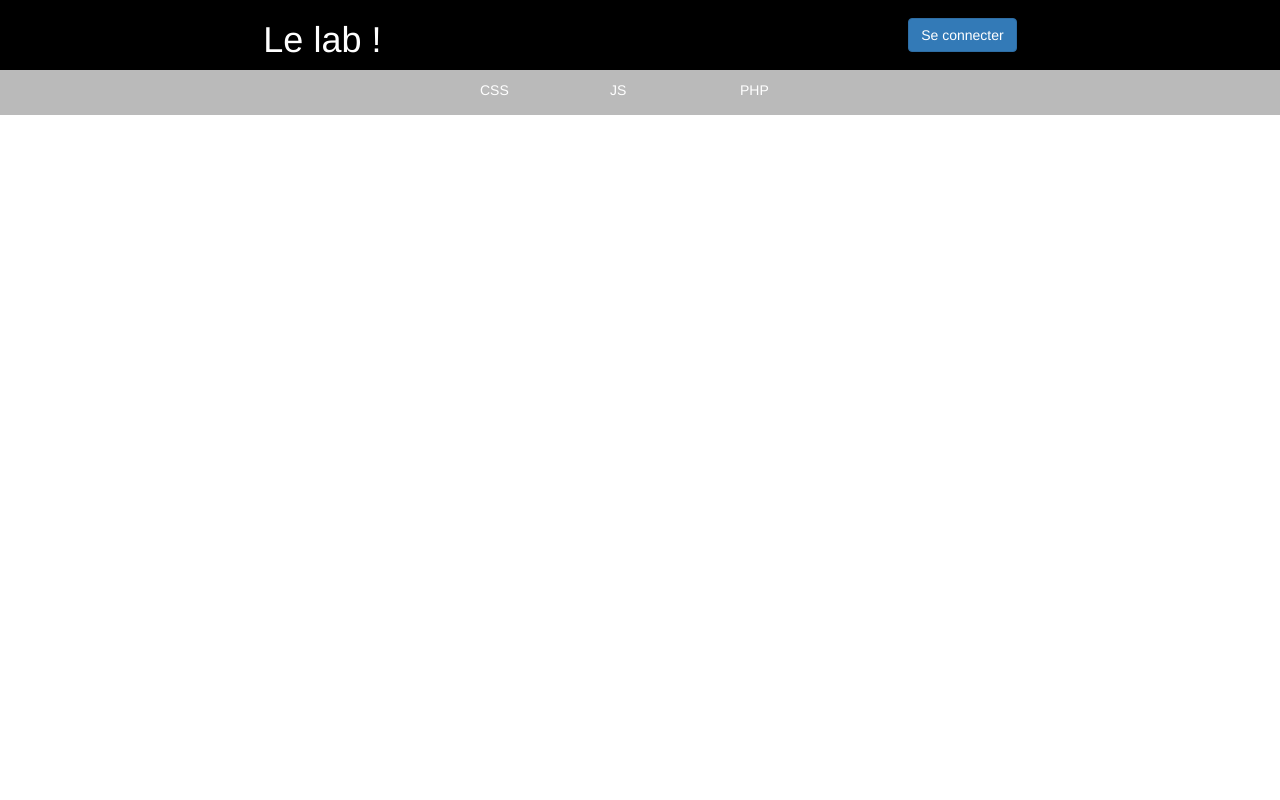
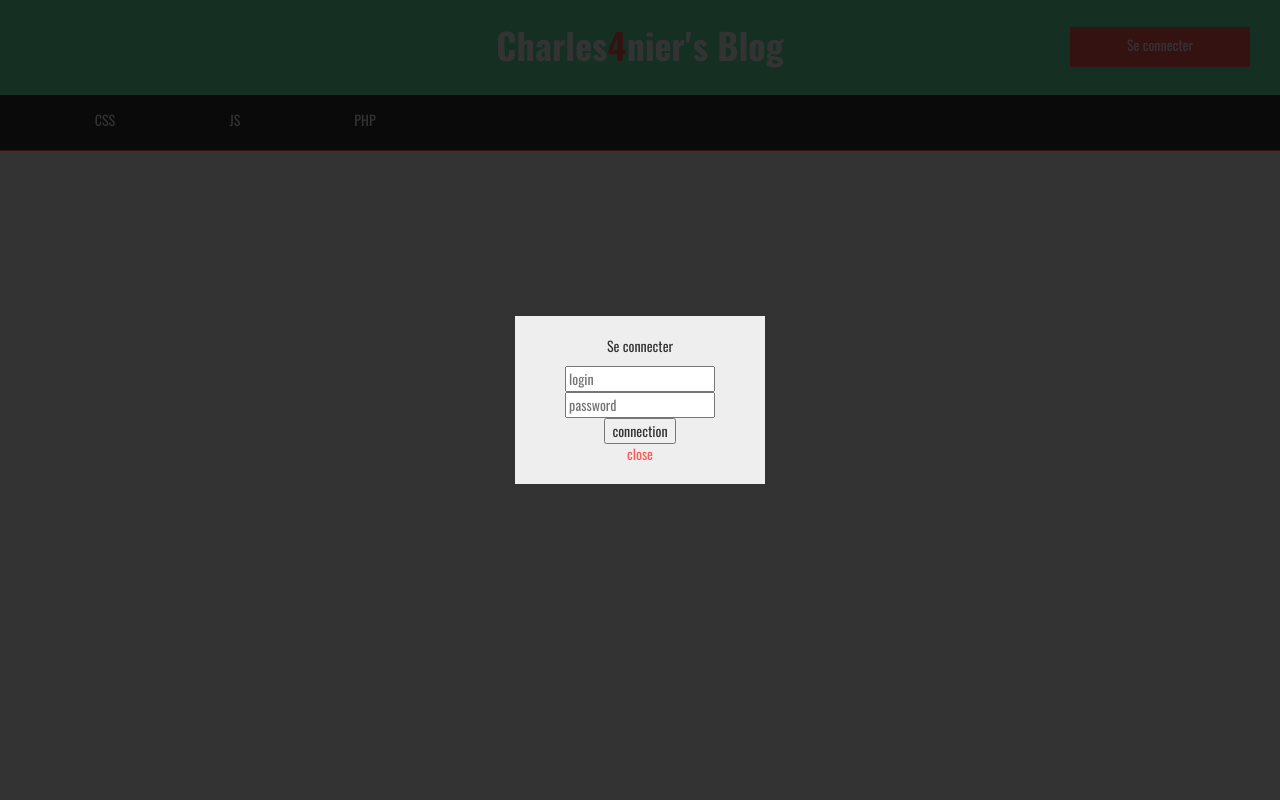
Before and after one commit to charles4nier/le_memento_des_simploniens, a PHP site: page /header.php in a window 1280 px wide, after a click on "Se connecter". Run offline with PHP 8.4, Linux system fonts and the light colour scheme; data that the repository does not hold is empty; some libraries are stand-ins or nearby versions.

Commit message:
Version 8

```diff
--- a/view/css/blog.css
+++ b/view/css/blog.css
@@ -1,3 +1,15 @@
+@font-face {
+  src: url("../fonts/Oswald-Regular.ttf");
+  font-family: "Oswald";
+  font-weight: normal; }
+@font-face {
+  src: url("../fonts/Oswald-Bold.ttf");
+  font-family: "Oswald";
+  font-weight: bold; }
+@font-face {
+  src: url("../fonts/Oswald-Light.ttf");
+  font-family: "Oswald";
+  font-weight: 200; }
 .flexRow,
 .flexColumn {
   display: flex; }
@@ -16,6 +28,12 @@
 
 .justifyCenter, .perfectCenter {
   justify-content: center; }
+
+.justifyFlexEnd {
+  justify-content: flex-end; }
+
+.justifyFlexStart {
+  justify-content: flex-start; }
 
 .justifySpaceAround {
   justify-content: space-around; }
@@ -39,15 +57,40 @@
   padding-bottom: 80px; }
 
 body {
-  background-color: white; }
+  background-color: white;
+  font-family: "Oswald" !important;
+  font-size: 18px;
+  width: 100%;
+  height: auto; }
+
+button {
+  width: 180px;
+  height: 40px;
+  margin: 7px 0 !important;
+  background-color: #ff5953 !important;
+  border: 1px solid #ff5953 !important;
+  color: white !important; }
 
 header {
-  background-color: black;
-  color: white; }
-  header button a {
-    color: white; }
+  background-color: #69f0ae;
+  color: #333333;
+  border-bottom: 1px solid #ff5953; }
+  header .blackHeader {
+    padding: 5px 0 10px 0; }
+  header h1 {
+    text-align: center;
+    color: white;
+    font-weight: bold;
+    height: 50px; }
+    header h1 span {
+      color: #ff5953; }
+  header .connexion {
+    margin-top: 15px; }
+  header button {
+    padding-bottom: 10px !important;
+    border-radius: 0 !important; }
   header nav {
-    background-color: #bababa;
+    background-color: #333333;
     padding: 5px 0; }
   header input {
     width: 250px; }
@@ -56,16 +99,30 @@ li.parent {
   margin: 5px 15px 0 15px;
   list-style-type: none;
   position: relative;
-  width: 100px; }
+  width: 100px;
+  color: white;
+  cursor: pointer;
+  transition: all 0.2s ease-in-out;
+  padding: 5px;
+  text-align: center; }
+  li.parent:hover {
+    background-color: #69f0ae;
+    color: #333333; }
   li.parent ul {
     display: none;
     padding-left: 0;
-    position: absolute; }
+    position: absolute;
+    width: 100%;
+    left: 0; }
   li.parent li {
     list-style-type: none;
-    color: black;
-    background-color: #337ab7;
-    border-radius: 5px; }
+    color: white;
+    padding: 5px;
+    background-color: #333333;
+    transition: all 0.2s ease-in-out; }
+    li.parent li:hover {
+      background-color: #ff5953;
+      color: white; }
 
 li.parent:hover ul {
   display: block; }
@@ -75,62 +132,105 @@ main {
   align-items: flex-start;
   min-height: 100vh; }
   main form {
-    background-color: #337ab7;
+    background-color: #ff5953;
     padding: 15px 10px;
-    margin-top: calc(50% - 265px); }
+    margin: 50px auto;
+    width: 50%; }
   main textarea {
     resize: none; }
   main input, main textarea {
     margin-bottom: 15px;
     width: 350px; }
   main nav {
-    padding: 20px 50px 50px 50px;
-    border: 1px solid #bababa;
+    padding: 20px;
     margin-top: 30px;
-    border-radius: 5px; }
+    color: #333333; }
+    main nav h2 {
+      color: #69f0ae;
+      font-size: 1.6em;
+      margin-bottom: 15px;
+      font-weight: bold; }
+    main nav ul {
+      padding: 0; }
+    main nav li {
+      margin-left: 5px;
+      margin-bottom: 5px;
+      cursor: pointer;
+      padding: 5px;
+      transition: all 0.1s ease-in-out;
+      list-style: none; }
+      main nav li:hover {
+        color: white;
+        background-color: #ff5953; }
   main article {
-    background-color: white;
-    padding: 20px 50px 50px 50px;
-    border: 1px solid #bababa;
+    background-color: #333333;
+    color: white;
+    padding: 5px;
     margin-top: 30px;
-    margin-right: 150px;
-    width: 55%;
     align-items: center;
-    min-height: 100vh;
-    border-radius: 5px; }
+    width: 100% !important;
+    min-height: 100vh; }
     main article h2 {
-      margin-bottom: 30px; }
+      margin-bottom: 30px;
+      color: white; }
     main article p, main article pre {
-      margin-bottom: 25px; }
+      margin-bottom: 25px;
+      font-size: 1.2em; }
 
 .boutonContainer {
-  width: 100%; }
+  width: 100%;
+  padding: 5px; }
 
-.modalContent {
+#openModal {
   position: absolute;
+  top: 0;
+  left: 0;
   z-index: -1;
   width: 100%;
   height: 100%;
+  display: none;
   background-color: rgba(0, 0, 0, 0.8);
-  display: flex;
   justify-content: center;
   align-items: center;
-  opacity: 0;
   transition: all 0.2s ease-in-out; }
 
 .myModal {
   margin: 0 auto;
-  background-color: #bababa;
-  padding: 20px 50px;
-  border-radius: 5px; }
+  background-color: #eeeeee;
+  padding: 20px 50px; }
+  .myModal a {
+    color: #ff5953; }
+    .myModal a:hover {
+      color: #ff5953;
+      text-decoration: none; }
+    .myModal a:focus {
+      outline: none;
+      color: #ff5953; }
+    .myModal a:link {
+      color: #ff5953; }
 
 #openModal:target {
   z-index: 5;
-  opacity: 1; }
+  display: flex; }
 
 footer {
-  background-color: black;
+  background-color: #333333;
   margin-top: 30px;
   height: 80px; }
 
+@media all and (max-width: 500px) {
+  button {
+    width: 140px !important; }
+
+  header ul {
+    flex-direction: column !important; }
+
+  li.parent:hover ul {
+    display: block;
+    top: 0;
+    left: 100px; }
+
+  form {
+    width: 100% !important; } }
+
 /*# sourceMappingURL=blog.css.map */
--- a/view/header.php
+++ b/view/header.php
@@ -2,35 +2,52 @@
 <html>
   <head>
     <meta charset="utf-8">
-    <title>Charles FOURNIER - Le Lab</title>
+    <title>Charles FOURNIER - Le Blog</title>
     <link rel="stylesheet" href="https://maxcdn.bootstrapcdn.com/bootstrap/3.3.1/css/bootstrap.min.css">
     <link rel="stylesheet" href="../view/css/blog.css">
     <link rel="stylesheet" href="../view/css/filter.css">
     <link rel="stylesheet" href="../view/css/animate.css">
+    <link rel="stylesheet" href="https://maxcdn.bootstrapcdn.com/bootstrap/3.3.7/css/bootstrap.min.css" integrity="sha384-BVYiiSIFeK1dGmJRAkycuHAHRg32OmUcww7on3RYdg4Va+PmSTsz/K68vbdEjh4u" crossorigin="anonymous">
     <script src="https://ajax.googleapis.com/ajax/libs/angularjs/1.4.8/angular.min.js"></script>
     <script type="text/javascript" src="../view/js/controller.js"></script>
   </head>
-  <body class="flexColumn" ng-app="myApp" ng-controller="accessDataBase">
+  <body ng-app="myApp" ng-controller="accessDataBase">
 
-    <header class="flexRow flexWrap justifySpaceAround alignItemsCenter" >
-      <h1>Le lab !</h1>
+    <div class="modalContent" id="openModal">
+      <form class="myModal flexColumn perfectCenter" action="index.php" method="post">
+        <p>Se connecter</p>
+        <input type="text" name="login" value="" placeholder="login">
+        <input type="password" name="password" value="" placeholder="password">
+        <input type="submit" name="submit" value="connection">
+        <a href="index.php">close</a>
+      </form>
+    </div>
+
+    <header class="container-fluid">
+      <div class="row blackHeader">
+        <h1 class="col-md-offset-4 col-md-4 col-sm-12">Charles<span>4</span>nier's Blog</h1>
+        <div class=" col-md-4 col-sm-12 flexColumn justifyCenter text-right">
           <?php
             if($adminConnected) {
           ?>
-      <a href="unset.php"><button type="button" name="button" class="btn btn-primary">Se déconnecter</button></a>
-      <a href=""><button type="button" name="button" class="btn btn-primary" ng-click="show = !show" ng-hide="showEditForm">Nouvel article</button></a>
+          <a class="col-xs-12"  href="unset.php"><button type="button" name="button" class="btn btn-primary">Se déconnecter</button></a>
+          <a class="col-xs-12" href=""><button type="button" name="button" class="btn btn-primary" ng-click="show = !show" ng-hide="showEditForm">Nouvel article</button></a>
 
           <a href=""><button type="button" name="button" class="btn btn-primary" ng-click="showEditForm = !showEditForm" ng-hide="!showEditForm">Retour à l'accueil</button></a>
           <?php
             } else {
           ?>
-        <a href="#openModal"><button type="button" name="button" class="btn btn-primary">Se connecter</button></a>
+            <a class="col-xs-12 connexion" href="#openModal"><button type="button" name="button" class="btn btn-primary">Se connecter</button></a>
           <?php
             }
           ?>
+        </div>
 
-      <nav class="flexBasis100 flexRow flexWrap perfectCenter" ng-show="!show" ng-hide="showEditForm">
-        <ul class="flexRow flexWrap">
+      </div>
+
+
+      <nav class="row" ng-show="!show" ng-hide="showEditForm">
+        <ul class="flexRow flexWrap justifyFlexStart">
           <li class="parent">CSS
             <ul>
               <li ng-repeat="article in articles | filter : 'CSS'" ng-click="getIndex($event)">{{article.title}}</li>
--- a/view/scss/blog.scss
+++ b/view/scss/blog.scss
@@ -1,10 +1,32 @@
-$grey : #bababa;
+@font-face {
+  src: url("../fonts/Oswald-Regular.ttf");
+  font-family: "Oswald";
+  font-weight: normal;
+}
+
+@font-face {
+  src: url("../fonts/Oswald-Bold.ttf");
+  font-family: "Oswald";
+  font-weight: bold;
+}
+
+@font-face {
+  src: url("../fonts/Oswald-Light.ttf");
+  font-family: "Oswald";
+  font-weight: 200;
+}
+
+$lightgrey: #eeeeee;
+$pink: #ff5953;
+$lagoon: #69f0ae;
 $white: white;
-$blue: #337ab7;
+$black: #2d2d2a;
+$darkgrey: #333333;
+$orange : $lagoon;
 
-@mixin rounded-corners {
-  border-radius: 5px;
-}
+// @mixin rounded-corners {
+//   border-radius: 3px;
+// }
 
 .flexRow,
 .flexColumn {
@@ -29,6 +51,14 @@ $blue: #337ab7;
 
 .justifyCenter {
   justify-content: center;
+}
+
+.justifyFlexEnd {
+  justify-content: flex-end;
+}
+
+.justifyFlexStart {
+  justify-content: flex-start;
 }
 
 .justifySpaceAround {
@@ -66,18 +96,51 @@ $blue: #337ab7;
 
 body {
   background-color: $white;
+  font-family: "Oswald" !important;
+  font-size: 18px;
+  width: 100%;
+  height: auto;
+}
+
+button {
+  width: 180px;
+  height: 40px;
+  margin: 7px 0 !important;
+  background-color: $pink !important;
+  border: 1px solid $pink !important;
+  color: $white !important;
 }
 
 header {
-  background-color: black;
-  color: $white;
+  background-color: $lagoon;
+  color: $darkgrey;
+  border-bottom: 1px solid $pink;
 
-  button a {
+  .blackHeader {
+    padding: 5px 0 10px 0;
+  }
+
+  h1 {
+    text-align: center;
     color: $white;
+    font-weight: bold;
+    height: 50px;
+    span {
+      color: $pink;
+    }
+  }
+
+  .connexion {
+    margin-top: 15px;
+  }
+
+  button {
+    padding-bottom: 10px !important;
+    border-radius: 0 !important;
   }
 
   nav {
-    background-color: $grey;
+    background-color: $darkgrey;
     padding: 5px 0;
   }
 
@@ -91,16 +154,32 @@ li.parent {
   list-style-type: none;
   position: relative;
   width: 100px;
+  color: $white;
+  cursor: pointer;
+  transition: all 0.2s ease-in-out;
+  padding: 5px;
+  text-align: center;
+  &:hover {
+    background-color: $lagoon;
+    color: $darkgrey;
+  }
   ul {
     display: none;
     padding-left: 0;
     position: absolute;
+    width: 100%;
+    left: 0;
   }
   li {
     list-style-type: none;
-    color: black;
-    background-color: $blue;
-    @include rounded-corners;
+    color: $white;
+    padding: 5px;
+    background-color: $darkgrey;
+    transition: all 0.2s ease-in-out;
+    &:hover {
+      background-color: $pink;
+      color: $white;
+    }
   }
 }
 
@@ -116,9 +195,10 @@ main {
   min-height: 100vh;
 
   form {
-    background-color: $blue;
+    background-color: $pink;
     padding: 15px 10px;
-    margin-top: calc(50% - 265px);
+    margin: 50px auto;
+    width: 50%;
   }
 
   textarea {
@@ -131,63 +211,130 @@ main {
   }
 
   nav {
-    padding: 20px 50px 50px 50px;
-    border: 1px solid $grey;
+    padding: 20px;
     margin-top: 30px;
-    @include rounded-corners;
+    color: $darkgrey;
+
+    h2 {
+      color: $lagoon;
+      font-size: 1.6em;
+      margin-bottom: 15px;
+      font-weight: bold;
+    }
+
+    ul {
+      padding: 0;
+    }
+
+    li {
+      margin-left: 5px;
+      margin-bottom: 5px;
+      cursor: pointer;
+      padding: 5px;
+      transition: all 0.1s ease-in-out;
+      list-style: none;
+      &:hover {
+        color: $white;
+        background-color: $pink;
+      }
+    }
   }
 
   article {
-    background-color: white;
-    padding: 20px 50px 50px 50px;
-    border: 1px solid $grey;
+    background-color: $darkgrey;
+    color: $white;
+    padding: 5px;
     margin-top: 30px;
-    margin-right: 150px;
-    width: 55%;
     align-items: center;
+    width: 100% !important;
     min-height: 100vh;
-    @include rounded-corners;
     h2 {
       margin-bottom: 30px;
+      color: $white;
     }
     p, pre {
       margin-bottom: 25px;
+      font-size: 1.2em;
     }
   }
 }
 
 .boutonContainer {
   width: 100%;
+
+  padding: 5px;
 }
 
 
-.modalContent {
+#openModal {
   position: absolute;
+  top: 0;
+  left: 0;
   z-index: -1;
   width: 100%;
   height: 100%;
+  display: none;
   background-color: rgba(0,0,0,0.8);
-  display: flex;
   justify-content: center;
   align-items: center;
-  opacity: 0;
   transition: all 0.2s ease-in-out;
 }
 
 .myModal {
   margin: 0 auto;
-  background-color: $grey;
+  background-color: $lightgrey;
   padding: 20px 50px;
-  @include rounded-corners;
+
+  a {
+    color: $pink;
+    &:hover {
+      color: $pink;
+      text-decoration: none;
+    }
+
+    &:focus {
+      outline: none;
+      color: $pink;
+    }
+
+    &:link {
+      color: $pink;
+    }
+  }
 }
 
 #openModal:target {
   z-index: 5;
-  opacity: 1;
+  display: flex;
 }
 
 footer {
-  background-color: black;
+  background-color: $darkgrey;
   margin-top: 30px;
   height: 80px;
 }
+
+@media all and (max-width: 500px) {
+
+    button {
+      width: 140px !important;
+    }
+
+    header {
+      ul {
+        flex-direction: column !important;
+      }
+    }
+
+    li.parent:hover {
+      ul {
+        display: block;
+        top: 0;
+        left: 100px;
+      }
+    }
+
+    form {
+      width: 100% !important;
+    }
+}
```
Also changed, not shown: view/footer.php (+0 -9 lines), view/main.php (+19 -6 lines), README.md, 1 other file. Lines whose indentation alone changed are shown as unchanged.
